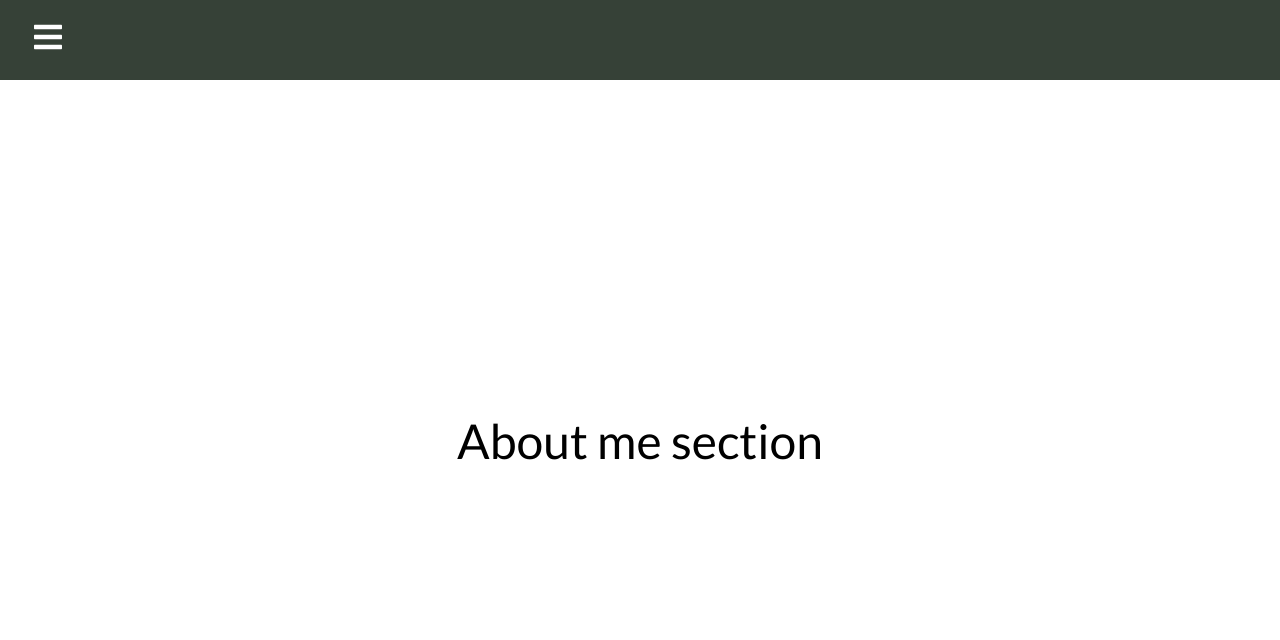
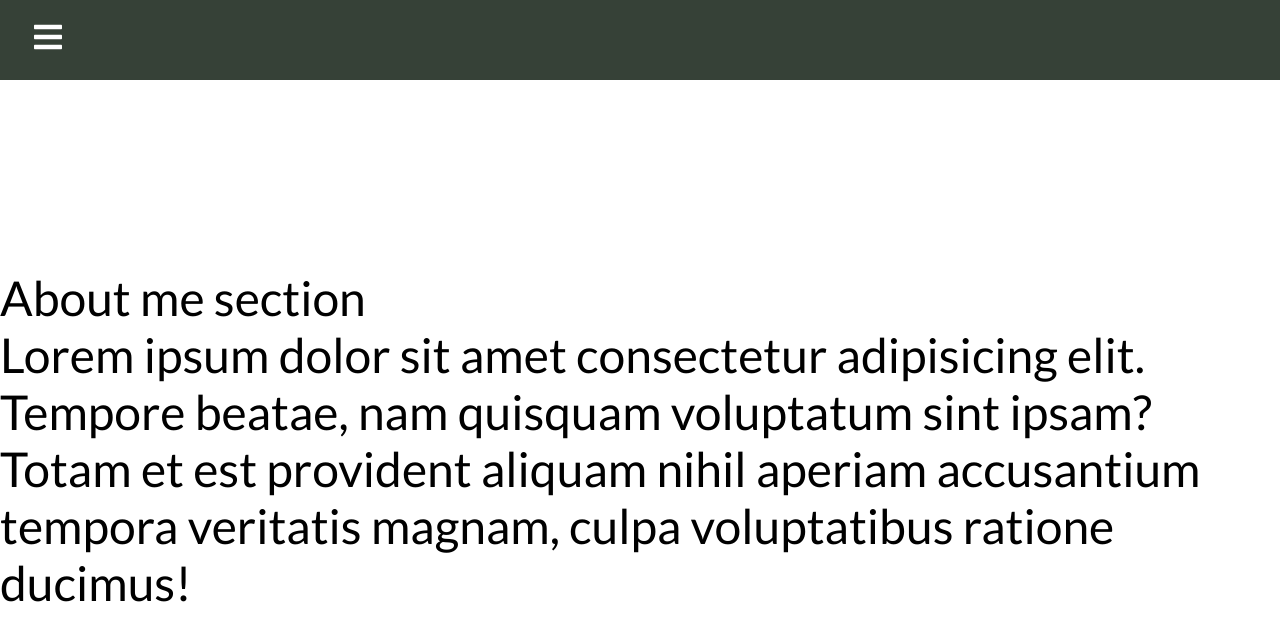
Before and after one commit to AnnaAn01/react-sidebar-portfolio-website, a React (Create React App) app: page / in a window 1280 px wide. Shown: the top 640 px of the page. Built offline with nearby package versions, Linux system fonts and the light colour scheme.

Commit message:
some changes

```diff
--- a/src/components/pages/AboutMe.js
+++ b/src/components/pages/AboutMe.js
@@ -1,7 +1,15 @@
 import React from "react";
+const title = "About me section";
+const aboutText =
+  "Lorem ipsum dolor sit amet consectetur adipisicing elit. Tempore beatae,\n nam quisquam voluptatum sint ipsam? Totam et est provident aliquam nihil \n aperiam accusantium tempora veritatis magnam, culpa voluptatibus ratione \n ducimus!";
 
 function AboutMe() {
-  return <div className="aboutMe">About me section</div>;
+  return (
+    <div className="aboutMe">
+      {title} <br />
+      {aboutText}
+    </div>
+  );
 }
 
 export default AboutMe;
```
